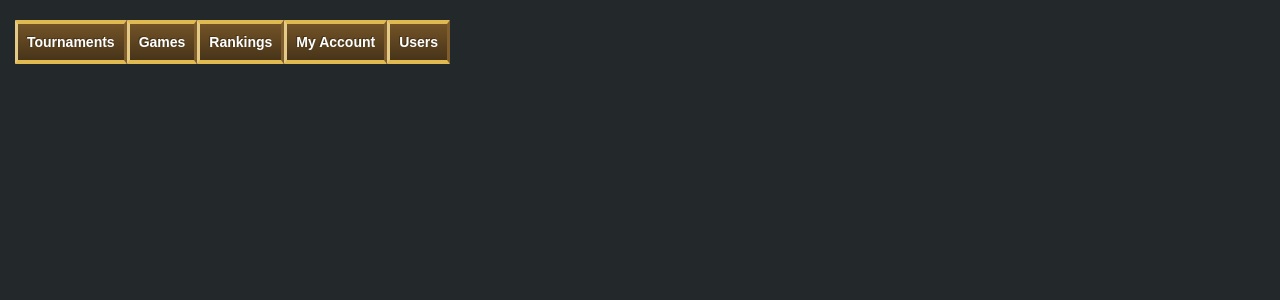
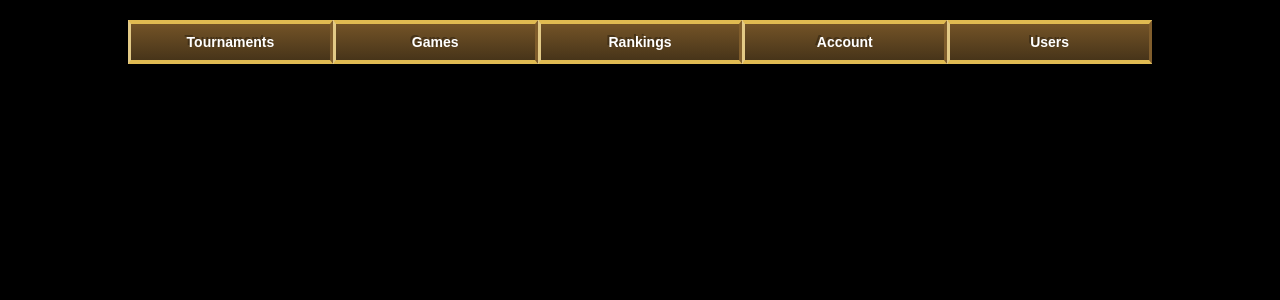
Before and after one commit to BattleCraft1/battleCraftFrontEnd, a React (Create React App) app: page / in a window 1280 px wide. Shown: the top 300 px of the page. Built offline with nearby package versions, Linux system fonts and the light colour scheme.

Commit message:
working on aphrodite, deleted some dead code, TO_DO: dropdown menu

```diff
--- a/package.json
+++ b/package.json
@@ -3,13 +3,18 @@
   "version": "0.1.0",
   "private": true,
   "dependencies": {
+    "aphrodite": "^1.2.3",
     "axios": "^0.16.2",
     "bootstrap": "^3.3.7",
+    "glyphicons": "^0.2.0",
     "radium": "^0.19.1",
     "react": "^15.6.1",
     "react-animations": "^0.1.0",
     "react-bootstrap": "^0.31.0",
     "react-dom": "^15.6.1",
+    "react-icon": "^1.0.0",
+    "react-media-query": "^0.1.0",
+    "react-responsive": "^1.3.4",
     "react-router": "^4.1.1",
     "react-router-dom": "^4.1.1",
     "react-scripts": "1.0.9",
--- a/src/components/collectionPanel/table/CollectionList.js
+++ b/src/components/collectionPanel/table/CollectionList.js
@@ -28,8 +28,8 @@ class CollectionList extends React.Component{
     }
 
     componentWillReceiveProps(nextProps) {
-        if (nextProps.collectionType !== this.props.collectionType || nextProps.collectionType !== undefined) {
-            this.props.collectionType=nextProps.collectionType;
+        if (nextProps.collectionType !== this.props.collectionType) {
+
             this.getConfig(this.props.collectionType);
             this.getPage(this.props.collectionType);
         }
--- a/src/components/navbar/NavElement.css.js
+++ b/src/components/navbar/NavElement.css.js
@@ -1,5 +1,6 @@
 export default {
     button:{
+        width:"20%",
         borderTopColor: '#E0BA51',
         borderRightColor: '#805D2C',
         borderBottomColor: '#E0BA51',
@@ -12,43 +13,17 @@ export default {
         borderRadius: '1px',
 
         fontSize:'100%',
+        boxSizing: 'border-box',
+        padding: '8px 0px',
         fontFamily:'arial, helvetica, sans-serif',
         textDecoration:'none',
         display:'inline-block',
-        textShadow:'-1px -1px 0 rgba(0,0,0,0.3)',
+        textShadow:'-2px -2px 0 rgba(0,0,0,0.3)',
         fontWeight:'bold',
         color:'#FFFFFF',
-
+        textAlign: 'center',
         backgroundColor: '#805D2C',
         backgroundImage: '-webkit-gradient(linear, left top, left bottom, from(#735327), to(#473419))',
         WebkitBorderImage: '-webkit-linear-gradient(left, #FE2EF7, #4AC0F2) 0 0 20px;',
-
-        ':hover':{
-            borderTopColor: 'rgb(249, 249, 249)',
-            borderBottomColor: 'rgb(204, 126, 69)',
-        },
-        ':focus':{
-            borderTopColor: 'rgb(249, 249, 249)',
-            borderBottomColor: 'rgb(204, 126, 69)',
-        },
-        ':active':{
-            borderTopColor: 'rgb(167, 132, 106)',
-            borderBottomColor: 'rgb(204, 161, 130)',
-        },
-        '@media screen and (max-width: 400px)': {
-            display:'none'
-        },
-
     },
-
-    a: {
-        display:'block',
-        boxSizing: 'border-box',
-        width: '100%',
-        color: 'white',
-        textAlign: 'center',
-        padding: '8px 9px',
-        textDecoration: 'none',
-
-    }
 };
--- a/src/components/navbar/NavElement.js
+++ b/src/components/navbar/NavElement.js
@@ -1,19 +1,43 @@
 import { Link } from 'react-router-dom';
 import React from 'react';
-import styles from './NavElement.css'
+import styles from './NavElement.css.js'
+import { StyleSheet, css } from 'aphrodite';
 
-class NavElement extends React.Component{
+export default class NavElement extends React.Component{
     constructor(props) {
         super(props);
     }
 
     render(){
         return (
-          <li style = {styles.button}>
-            <Link to={this.props.link} style = {styles.a}>{this.props.children}</Link>
-          </li>//kolejnosc wystepowania na liscie wiazaca!!
+
+            <Link to={"#"} style = {styles.button} className={css(resp.small)}>{this.props.children}</Link>
+
         );
     }
 };
 
-export default NavElement;
+
+
+
+const resp = StyleSheet.create({
+    small: {
+      ':hover':{
+          borderTopColor: 'rgb(249, 249, 249)',
+          borderBottomColor: 'rgb(204, 126, 69)',
+      },
+      ':focus':{
+          borderTopColor: 'rgb(249, 249, 249)',
+          borderBottomColor: 'rgb(204, 161, 130)',
+        },
+      ':active':{
+          color:'lightGrey',
+          borderTopColor: 'rgb(204, 126, 69)',
+          borderBottomColor: 'rgb(249, 249, 249)',
+        },
+        '@media (max-width: 600px)': {
+            display: 'none',
+
+        }
+    },
+});
--- a/src/components/navbar/Navbar.css.js
+++ b/src/components/navbar/Navbar.css.js
@@ -1,12 +1,8 @@
 export default {
-logo:{
-    fontFamily:"LogoFont",
-    fontSize: "20px",
-},
-navbar:{
-    borderRadius:"0",
-    marginTop:"30px",
-    position:"absolute",
-    fontSize: "15px",
-}
-}
+  navbar:{
+    position:"relative",
+    background:"white",
+    display:"inline-block",
+    width:"100%",
+    }
+  }
--- a/src/components/navbar/Navbar.js
+++ b/src/components/navbar/Navbar.js
@@ -1,19 +1,39 @@
 import React from 'react';
 import Option from './NavElement';
-import styles from './Navbar.css'
+import styles from './Navbar.css.js';
+import {StyleSheet, css} from 'aphrodite';
+import Menu from './ResSmallElement';
 
-class Navigator extends React.Component{
+var icons = require('glyphicons');
+
+
+
+export default class Navigator extends React.Component{
     render(){
         return (
-          <div style = {styles.ul} className="col-lg-10 col-md-10 col-sm-12">
-              <Option link="/collectionsPanel/tournaments">Tournaments</Option>
-              <Option link="/collectionsPanel/games">Games</Option>
-              <Option link="/collectionsPanel/rankings">Rankings</Option>
-              <Option link="/collectionsPanel/tournaments">My Account</Option>
-              <Option link="/collectionsPanel/users">Users</Option>
-            </div>
+            <div style = {styles.navbar} className={css(resp.small)}>
+                <Option link="#">Tournaments</Option>
+                <Option link="/collectionsPanel/games">Games</Option>
+                <Option link="/collectionsPanel/rankings">Rankings</Option>
+                <Option link="/collectionsPanel/tournaments">Account</Option>
+                <Option link="/collectionsPanel/users">Users</Option>
+
+
+                <Menu>Menu {icons.menu}</Menu>
+              </div>
+
         );
     }
 };
 
-export default Navigator;
+const resp = StyleSheet.create({
+    small: {
+      width:'80%',
+      marginLeft:'10%',
+    },
+    hover: {
+        ':hover': {
+            backgroundColor: 'red'
+        }
+    },
+});
--- a/src/components/navbar/ResSmallElement.js
+++ b/src/components/navbar/ResSmallElement.js
@@ -1,44 +1,11 @@
-var React = require('react');
-var Radium = require('radium');
-
+import { StyleSheet, css } from 'aphrodite';
+import React from 'react';
 
 
 var styles = {
 
-transform:{
-  display: 'inline-block',
- verticalAlign: 'middle',
- WebkitTransform: 'perspective(1px) translateZ(0)',
- transform: 'perspective(1px) translateZ(0)',
- boxShadow: '0 0 1px transparent',
- position: 'relative',
- overflow: 'hidden',
-
-':before':{
-  content: '',
-  position: 'absolute',
-  zIndex: '-1',
-  left: '50%',
-  right: '50%',
-  bottom: '0',
-  background: '#2098D1',
-  height: '4px',
-  WebkitTransitionProperty:'left, right',
-  transitionProperty:'left, right',
-  WebkitTransitionDuration:'0.3s',
-  transitionDuration:'0.3s',
-  WebkitTransitionTimingFunction:'ease-out',
-  transitionTimingFunction: 'ease-out',
-},
-
-},
-
-
-
-
   button:{
-
-    width: '20%',
+    width:"100%",
     borderTopColor: '#E0BA51',
     borderRightColor: '#805D2C',
     borderBottomColor: '#E0BA51',
@@ -51,75 +18,50 @@ transform:{
     borderRadius: '1px',
 
     fontSize:'100%',
+    boxSizing: 'border-box',
+    padding: '8px 0px',
     fontFamily:'arial, helvetica, sans-serif',
     textDecoration:'none',
     display:'inline-block',
-      textShadow:'-1px -1px 0 rgba(0,0,0,0.3)',
+    textShadow:'-2px -2px 0 rgba(0,0,0,0.3)',
     fontWeight:'bold',
     color:'#FFFFFF',
-
+    textAlign: 'center',
     backgroundColor: '#805D2C',
     backgroundImage: '-webkit-gradient(linear, left top, left bottom, from(#735327), to(#473419))',
     WebkitBorderImage: '-webkit-linear-gradient(left, #FE2EF7, #4AC0F2) 0 0 20px;',
+  },
 
+};
+
+
+export default class ResSmallElement extends React.Component{
+    render(){
+        return (
+                  <a style = {styles.button} className={css(resp.small)} href="#">{this.props.children}</a>
+        );
+    }
+};
+
+
+const resp = StyleSheet.create({
+    small: {
       ':hover':{
           borderTopColor: 'rgb(249, 249, 249)',
           borderBottomColor: 'rgb(204, 126, 69)',
       },
       ':focus':{
           borderTopColor: 'rgb(249, 249, 249)',
-        borderBottomColor: 'rgb(204, 126, 69)',
+          borderBottomColor: 'rgb(204, 161, 130)',
         },
       ':active':{
-        borderTopColor: 'rgb(167, 132, 106)',
-        borderBottomColor: 'rgb(204, 161, 130)',
+          color:'lightGrey',
+          borderTopColor: 'rgb(204, 126, 69)',
+          borderBottomColor: 'rgb(249, 249, 249)',
         },
-        '@media screen and (max-width: 400px)': {
-          display:'none'
-        },
-
-  },
-
-  base: {
-    display: 'block',
-    width: '20%',
-    boxSizing: 'border-box',
-    float: 'right',
-    color: 'white',
-    borderStyle: 'inset',
-    borderColor: 'gold',
-    borderWidth: '6px',
-  /*  padding: '5px',
-    background: 'grey',
-    */
-  '@media screen and (max-width: 400px)': {
-  //  display:'none',
-    background: 'red'
+        '@media (min-width: 599px)': {
+            display: 'none',
 
         }
     },
-
-  a: {
-    display:'block',
-    boxSizing: 'border-box',
-    width: '100%',
-     color: 'white',
-     textAlign: 'center',
-     padding: '8px 9px',
-     textDecoration: 'none',
-
-  }
-};
-
-
-class ResSmallElement extends React.Component{
-    render(){
-        return (
-          <li style = {styles.button}>
-                  <a style = {styles.a} href="#">{this.props.children}</a>
-          </li>//kolejnosc wystepowania na liscie wiazaca!!
-        );
-    }
-};
-
-module.exports = Radium(ResSmallElement);
+});
--- a/src/main/App.css.js
+++ b/src/main/App.css.js
@@ -3,9 +3,10 @@ export default {
         position:'absolute',
         width: '100%',
         height: '100%',
-        backgroundColor:'rgb(35, 40, 43)',
+        backgroundColor:'rgb(0, 0, 0)',
         padding: '20px 0 0 0',
         margin: '0 0 0 0',
 
 
-    }}
+    }
+  }
--- a/src/main/App.js
+++ b/src/main/App.js
@@ -1,7 +1,7 @@
 import React, { Component } from 'react';
+import {StyleSheet, css} from 'aphrodite';
 import Navigator from '../components/navbar/Navbar'
 import CollectionPanel from '../components/collectionPanel/CollectionPanel'
-import {StyleRoot} from 'radium';
 import styles from './App.css';
 import {Switch, Route} from 'react-router-dom';
 
@@ -9,18 +9,26 @@ class App extends Component {
 
     render(){
         return (
-            <div>
-                <div className="col-lg-1 col-md-1 col-sm-0"></div>
-                <StyleRoot style={styles.base}>
+            <div className = {css(resp.base)}>
                     <Navigator/>
                     <Switch>
                         <Route exact path='/collectionsPanel/:collectionType' component={CollectionPanel}/>
                     </Switch>
-                </StyleRoot>
-                <div className="col-lg-1 col-md-1 col-sm-0"></div>
-            </div>
+           </div>
+
         );
     }
 }
 
 export default App;
+
+const resp = StyleSheet.create({
+base:{
+    position:'absolute',
+    width: '100%',
+    height: '100%',
+    backgroundColor:'rgb(0, 0, 0)',
+    padding: '20px 0 0 0',
+    margin: '0 0 0 0',
+  }
+  });
```
Also changed, not shown: 1 other file (tests, documents, lock files or other folders). Lines whose indentation alone changed are shown as unchanged.
